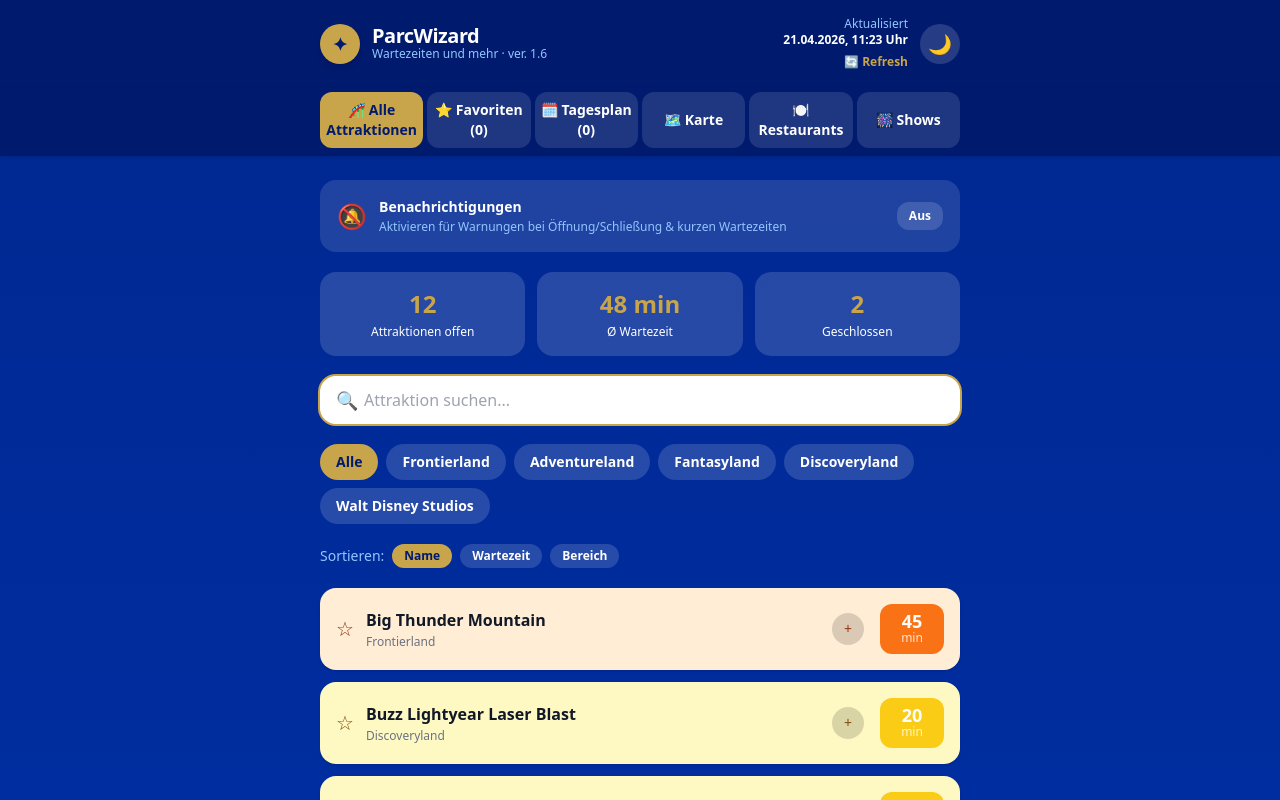
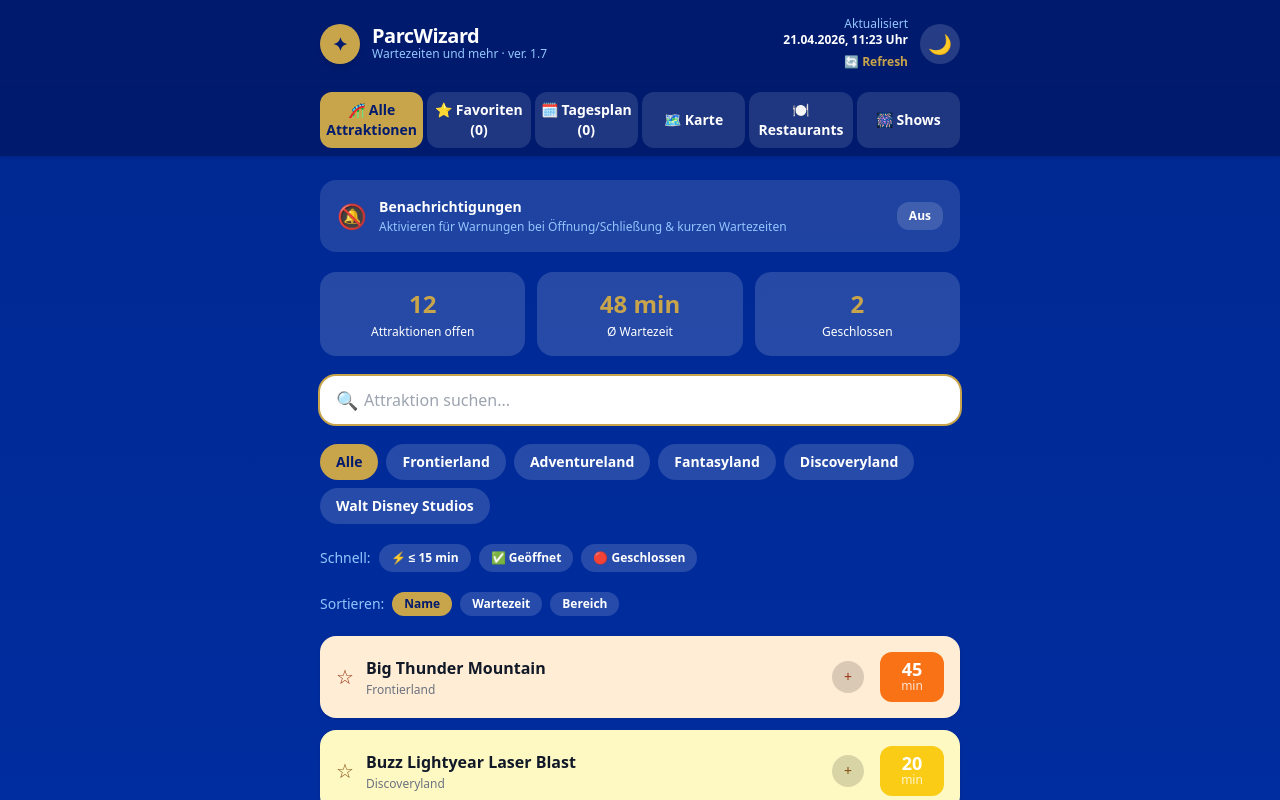
Before and after one commit to TheLomma/parcwizard, a React (Vite) app: page / in a window 1280 px wide. Shown: the top 800 px of the page. Built offline with nearby package versions, Linux system fonts and the light colour scheme.

Commit message:
Update App.jsx
version 1.7

```diff
--- a/src/App.jsx
+++ b/src/App.jsx
@@ -86,6 +86,7 @@
 export default function DLPMobil() {
   const [selectedLand, setSelectedLand] = useState("Alle");
   const [sortBy, setSortBy] = useState("name");
+  const [quickFilter, setQuickFilter] = useState(null); // null | "short" | "open" | "closed"
   const [searchQuery, setSearchQuery] = useState("");
   const [lastUpdated, setLastUpdated] = useState("");
   const [darkMode, setDarkMode] = useState(false);
@@ -225,6 +226,12 @@
     .filter((a) => activeTab === "favoriten" ? favorites.includes(a.id) : true)
     .filter((a) => selectedLand === "Alle" || a.land === selectedLand)
     .filter((a) => a.name.toLowerCase().includes(searchQuery.toLowerCase()))
+    .filter((a) => {
+      if (quickFilter === "short") return a.status === "open" && a.wait <= 15;
+      if (quickFilter === "open") return a.status === "open";
+      if (quickFilter === "closed") return a.status === "closed";
+      return true;
+    })
     .sort((a, b) => {
       if (sortBy === "wait") return b.wait - a.wait;
       if (sortBy === "land") return a.land.localeCompare(b.land);
@@ -254,7 +261,7 @@
             </div>
             <div>
               <h1 className="text-white font-black text-xl tracking-tight leading-none">ParcWizard</h1>
-              <p className="text-xs" style={{color: "#93c5fd"}}>Wartezeiten und mehr · ver. 1.6</p>
+              <p className="text-xs" style={{color: "#93c5fd"}}>Wartezeiten und mehr · ver. 1.7</p>
             </div>
           </div>
           <div className="flex items-center gap-3">
@@ -423,6 +430,37 @@
               {land}
             </button>
           ))}
+        </div>
+
+        {/* Schnellfilter */}
+        <div className="flex gap-2 flex-wrap">
+          <span className="text-sm self-center" style={{color: "#93c5fd"}}>Schnell:</span>
+          {[
+            { key: "short", label: "⚡ ≤ 15 min", active: "#22c55e" },
+            { key: "open",  label: "✅ Geöffnet",  active: "#3b82f6" },
+            { key: "closed",label: "🔴 Geschlossen",active: "#ef4444" },
+          ].map(f => (
+            <button
+              key={f.key}
+              onClick={() => setQuickFilter(quickFilter === f.key ? null : f.key)}
+              className="px-3 py-1.5 rounded-full text-xs font-bold transition-all"
+              style={quickFilter === f.key
+                ? { backgroundColor: f.active, color: "white", boxShadow: `0 0 8px ${f.active}88` }
+                : { backgroundColor: dm ? "rgba(255,255,255,0.08)" : "rgba(255,255,255,0.15)", color: "white" }
+              }
+            >
+              {f.label}
+            </button>
+          ))}
+          {quickFilter && (
+            <button
+              onClick={() => setQuickFilter(null)}
+              className="px-3 py-1.5 rounded-full text-xs font-bold"
+              style={{backgroundColor: "rgba(255,255,255,0.08)", color: "#f87171"}}
+            >
+              ✕ Reset
+            </button>
+          )}
         </div>
 
         {/* Sort */}
```
